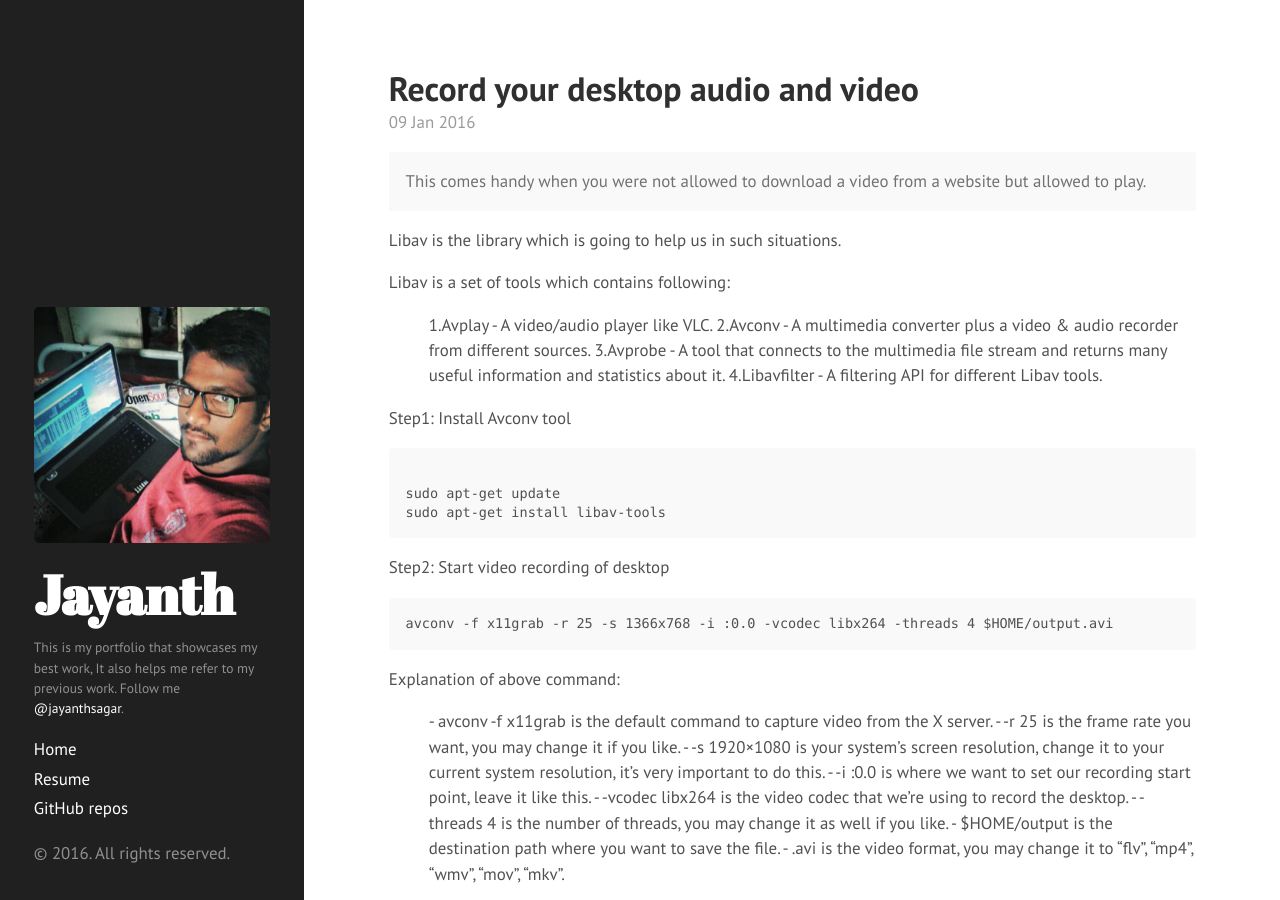
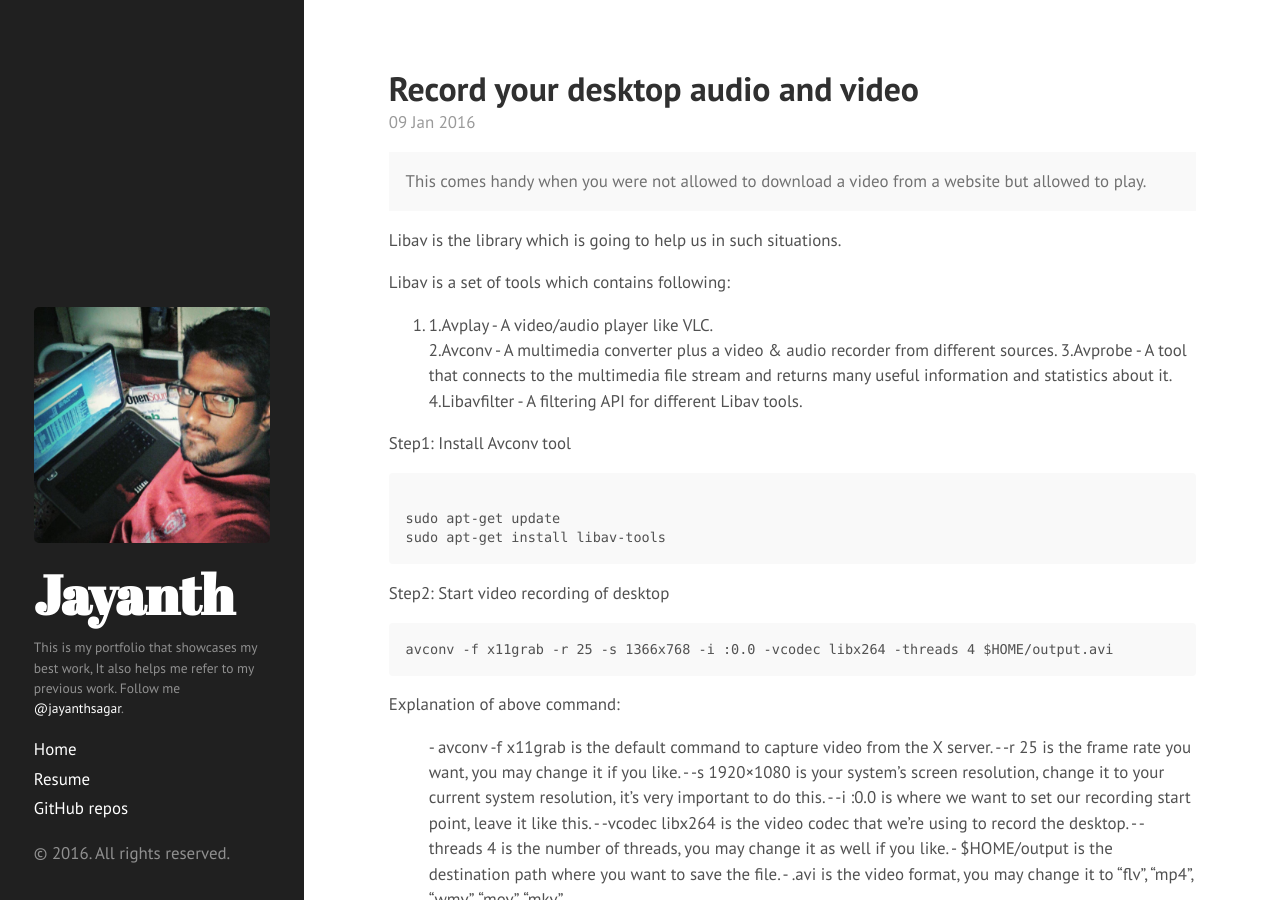
Before and after one commit to jayanthsagar/jayanthsagar.github.io, a Jekyll site: the page built from _posts/2016-01-09-Record-your-desktop-audio-and-video.md, in a window 1280 px wide and 900 px high. Built offline with Jekyll 4.4.1, drawn with Linux system fonts in a browser that asks for light colours; Markdown is read by kramdown in place of the engine named in the settings.

Commit message:
modified recent article

```diff
--- a/_posts/2016-01-09-Record-your-desktop-audio-and-video.md
+++ b/_posts/2016-01-09-Record-your-desktop-audio-and-video.md
@@ -9,7 +9,7 @@ This comes handy when you were not allowed to download a video from a website bu
 Libav is the library which is going to help us in such situations.
 </p><p>Libav is a set of tools which contains following:
 </p><ol>
-1.Avplay - A video/audio player like VLC.
+<li>1.Avplay - A video/audio player like VLC.</li>
 2.Avconv - A multimedia converter plus a video & audio recorder from different sources.
 3.Avprobe - A tool that connects to the multimedia file stream and returns many useful information and statistics about it.
 4.Libavfilter - A filtering API for different Libav tools.
```
